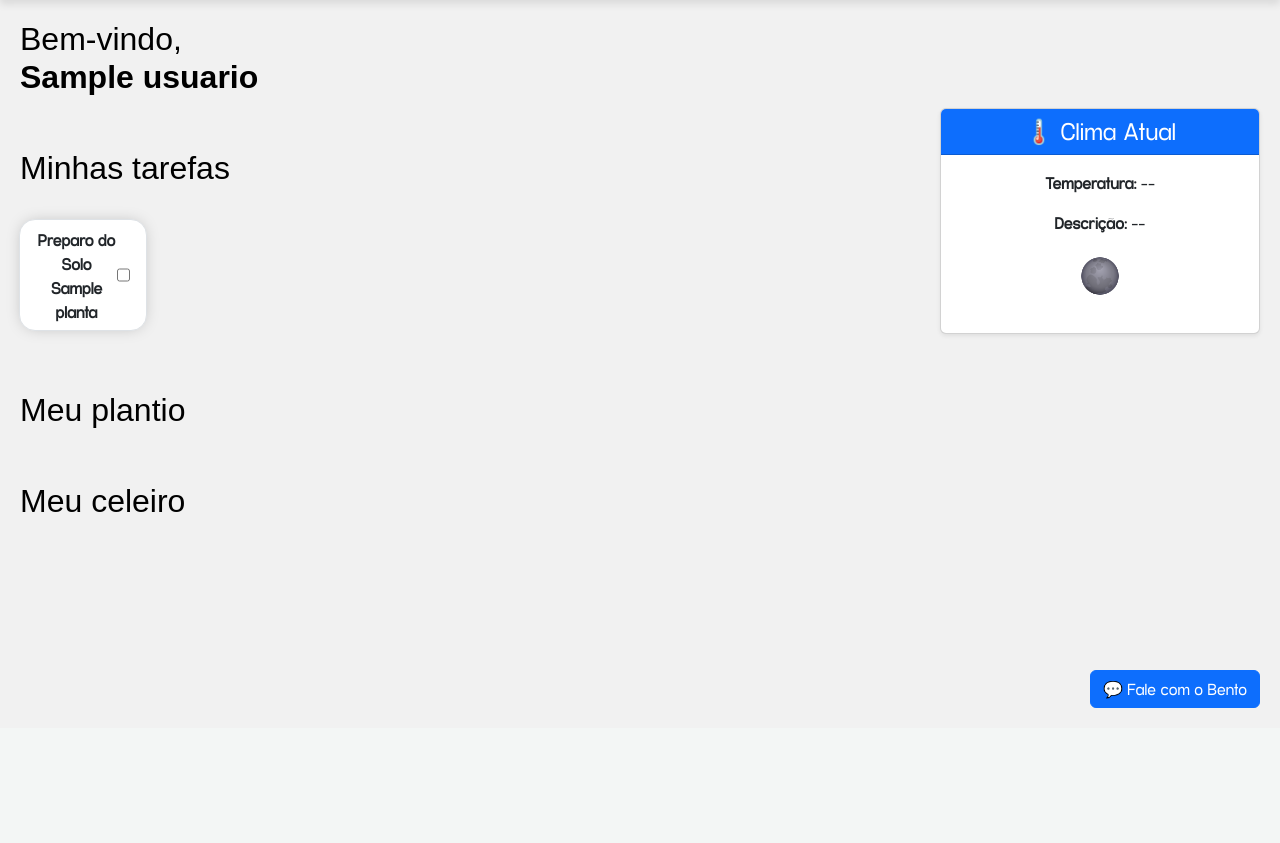
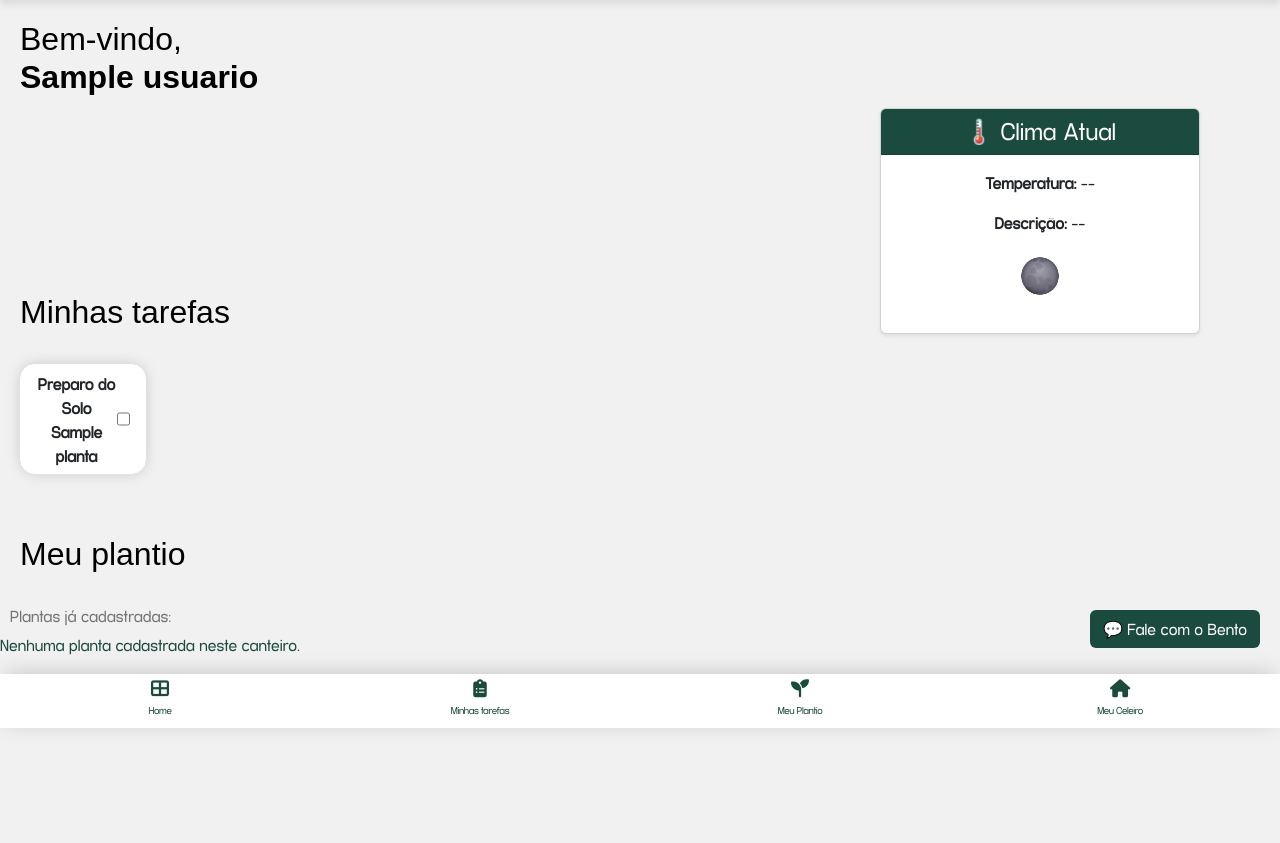
Before and after one commit to MatheusMV05/Projetos-2---G1, a Django app: page /dashboard/ in a window 1280 px wide. Shown: the part 72-915 px from the top of the page. Before the commit the page ends 780 px from the top, so only its background shows below. Run offline with Django 5.2, Linux system fonts and the light colour scheme; a user stored in the database is signed in; tables that the repository leaves empty hold one stand-in row (values such as "Sample post"); parts of the project's set-up code (start-up, migrations or seed data) failed here and were passed over; some libraries are stand-ins or nearby versions.

Commit message:
ajustes no css e adicao da logica de meu plantio no dashboard

```diff
--- a/ryb_agro_app/templates/dashboard.html
+++ b/ryb_agro_app/templates/dashboard.html
@@ -10,6 +10,7 @@
 		crossorigin="anonymous">
 	<link rel="stylesheet" href="{% static 'css/styles.css' %}" />
 	<link rel="stylesheet" href="{% static 'css/dashboard.css' %}" />
+	<script src="https://kit.fontawesome.com/8bd07f7496.js" crossorigin="anonymous"></script>
 	<style>
 		.card-clickable {
 			cursor: pointer;
@@ -25,6 +26,49 @@
 			position: absolute;
 			top: 180px;
 			right: 20px;
+		}
+
+		/* Bottom Navigation Styles */
+		.bottom-nav {
+			position: fixed;
+			bottom: 0;
+			width: 100%;
+			height: 54px;
+			background-color: #fff;
+			display: flex;
+			justify-content: space-around;
+			align-items: center;
+			box-shadow: 0px -3px 24px -6px rgba(0, 0, 0, 0.25);
+			z-index: 1000;
+			/* Ensure it stays above other content */
+			padding: 5px 0;
+		}
+
+		.nav-item {
+			color: #1b4a3f;
+			/* White text color */
+			text-align: center;
+			text-decoration: none;
+			flex: 1;
+			display: flex;
+			flex-direction: column;
+			align-items: center;
+		}
+
+		.nav-item i {
+			font-size: 1.125rem;
+			/* Icon size */
+		}
+
+		.nav-item span {
+			font-size: 0.625rem;
+			/* Label text size */
+			text-align: center;
+			font-style: normal;
+			font-weight: 500;
+			line-height: 24px;
+			/* 240% */
+			letter-spacing: -0.4px;
 		}
 	</style>
 </head>
@@ -66,8 +110,8 @@
 
 	<!-- Clima Atual -->
 	<div class="card card-clickable card-clima-atual shadow-sm" role="button" data-bs-toggle="modal"
-		data-bs-target="#modalPrevisao">
-		<div class="card-header bg-primary text-white">
+		data-bs-target="#modalPrevisao" style="margin-right: 60px;">
+		<div class="card-header bg-primary text-white" style="background-color: #1b4a3f !important;">
 			<h4 class="mb-0 text-center">🌡️ Clima Atual</h4>
 		</div>
 		<div class="card-body text-center">
@@ -100,6 +144,12 @@
 	</div>
 	</div>
 
+	<br>
+	<br>
+	<br>
+	<br>
+	<br>
+	<br>
 	<h2>Minhas tarefas</h2>
 	<br>
 	<div id="pendentes-section">
@@ -140,9 +190,38 @@
 	<br>
 	<h2>Meu plantio</h2>
 	<br>
+	<div class="modal-body">
+		<!-- Lista de Plantas já Cadastradas -->
+		<h6>Plantas já cadastradas:</h6>
+		{% if canteiro.plantas %}
+		<ul class="list-group">
+			{% for planta in canteiro.plantas %}
+			<li class="list-group-item d-flex justify-content-between align-items-center">
+				{{ planta.nome }}
+				<form
+					method="POST"
+					action="{% url 'remover_planta' planta.id %}"
+					onsubmit="return confirm('Tem certeza que deseja remover esta planta?');"
+				>
+					{% csrf_token %}
+					<button class="btn btn-danger btn-sm">Remover</button>
+				</form>
+			</li>
+			{% endfor %}
+		</ul>
+		{% else %}
+		<p>Nenhuma planta cadastrada neste canteiro.</p>
+		{% endif %}
+	</div>
 	<h2>Meu celeiro</h2>
+	<br>
+	<br>
+	<br>
+	<br>
+	<br>
 	<!-- Botão Fixo para o Chat -->
-<button id="gemini-chat-btn" class="btn btn-primary" style="position: fixed; bottom: 20px; right: 20px; z-index: 1000;">
+	<button id="gemini-chat-btn" class="btn btn-primary"
+		style="position: fixed; bottom: 80px; right: 20px; z-index: 1000; background-color: #1b4a3f; border-color: transparent;">
 		💬 Fale com o Bento
 	</button>
 
@@ -155,7 +234,8 @@
 					<button type="button" class="btn-close" onclick="closeChat()"></button>
 				</div>
 				<div class="modal-body">
-                <div id="chat-messages" style="height: 300px; overflow-y: auto; border: 1px solid #ddd; padding: 10px;"></div>
+					<div id="chat-messages"
+						style="height: 300px; overflow-y: auto; border: 1px solid #ddd; padding: 10px;"></div>
 					<div class="input-group mt-3">
 						<input id="chat-input" type="text" class="form-control" placeholder="Digite sua mensagem">
 						<button class="btn btn-success" onclick="sendMessage()">Enviar</button>
@@ -165,8 +245,26 @@
 		</div>
 	</div>
 
-
-	<script src="https://cdn.jsdelivr.net/npm/bootstrap@5.3.3/dist/js/bootstrap.bundle.min.js" crossorigin="anonymous"></script>
+	<nav class="bottom-nav">
+		<a href="{% url 'dashboard' %}" class="nav-item">
+			<i class="fa-solid fa-table-cells-large"></i>
+			<span>Home</span>
+		</a>
+		<a href="{% url 'tarefas_do_dia' %}" class="nav-item">
+			<i class="fa-solid fa-clipboard-list"></i>
+			<span>Minhas tarefas</span>
+		</a>
+		<a href="{% url 'meu_plantio' %}" class="nav-item">
+			<i class="fa-solid fa-seedling"></i>
+			<span>Meu Plantio</span>
+		</a>
+		<a href="{% url 'celeiro' %}" class="nav-item">
+			<i class="fa-solid fa-house"></i>
+			<span>Meu Celeiro</span>
+		</a>
+	</nav>
+	<script src="https://cdn.jsdelivr.net/npm/bootstrap@5.3.3/dist/js/bootstrap.bundle.min.js"
+		crossorigin="anonymous"></script>
 	<script>
 		function obterLocalizacao() {
 			if (navigator.geolocation) {
```
Also changed, not shown: ryb_agro_app/static/css/dashboard.css (line endings or trailing spaces). Lines whose indentation alone changed are shown as unchanged.
